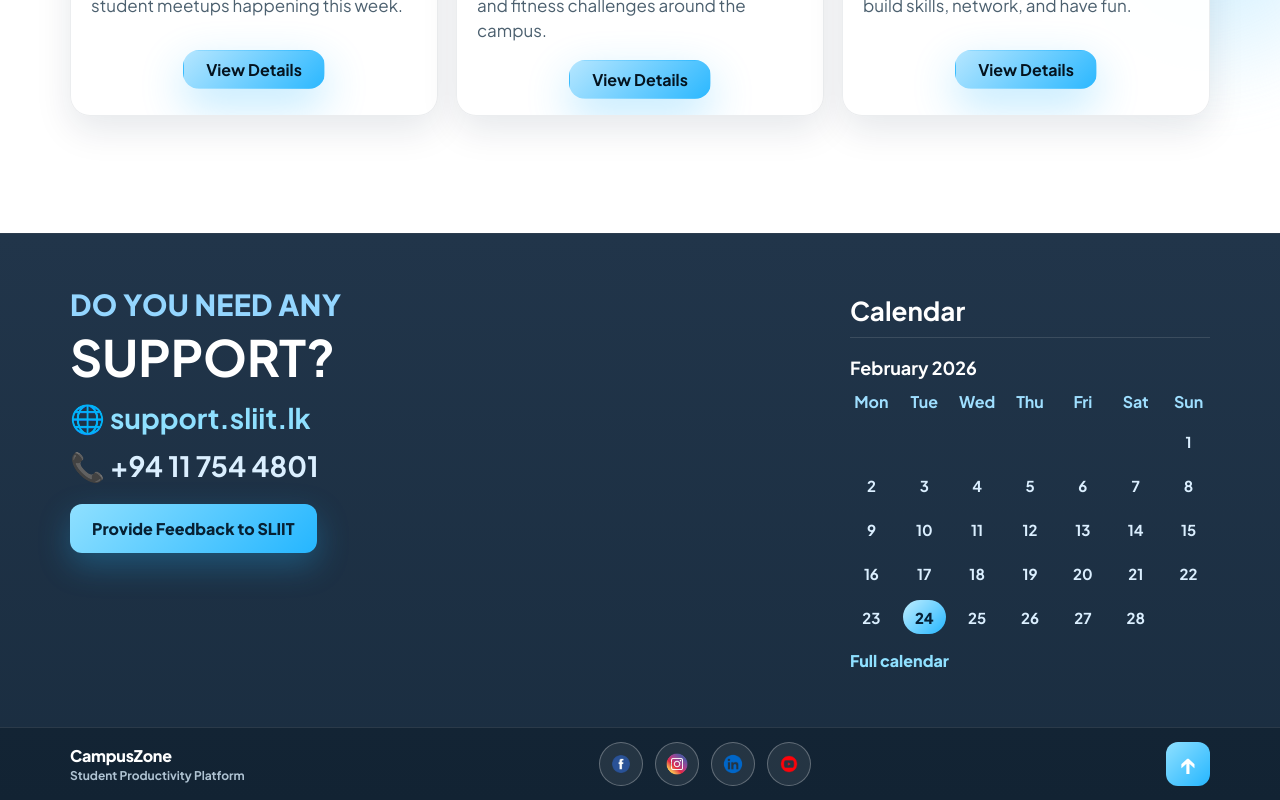
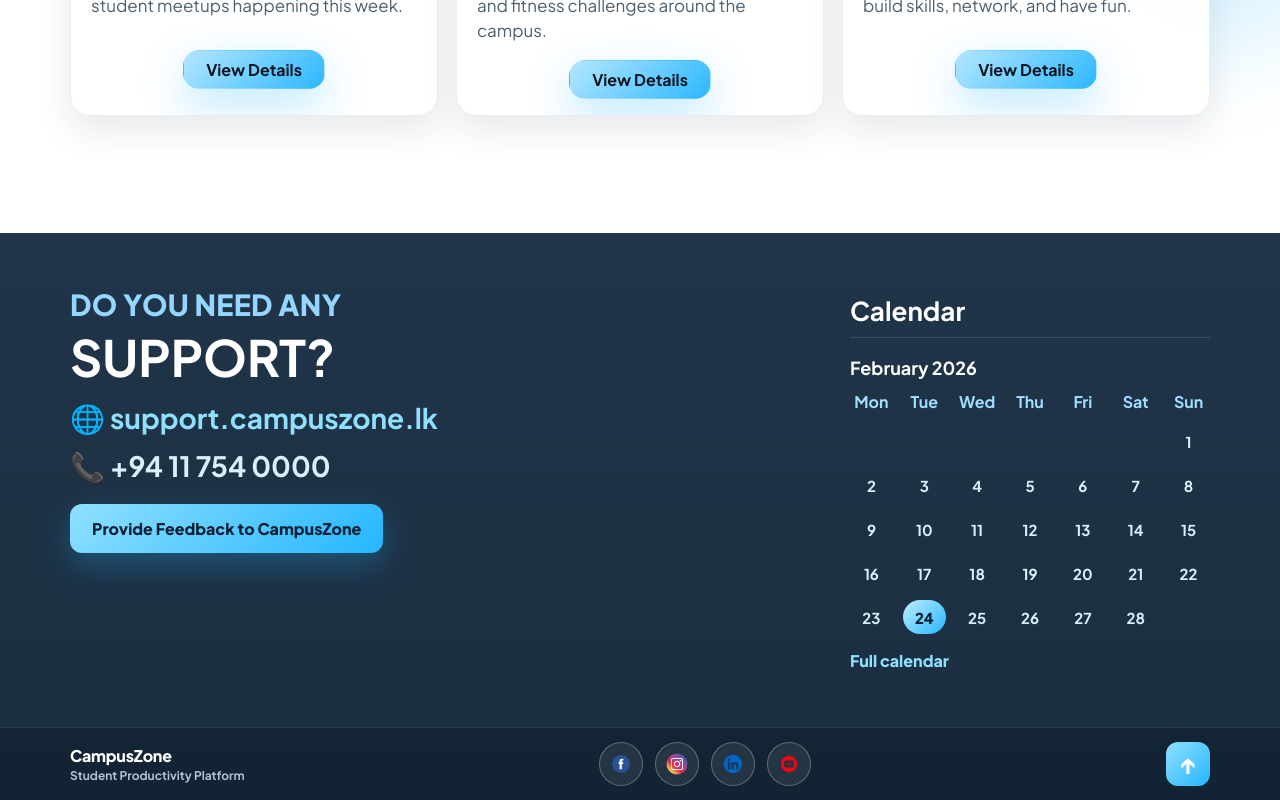
Before and after one commit to keshiniPaul/CampusZen-Student_productivityApp, a React (Create React App) app in the folder frontend/: page /events in a window 1280 px wide. Shown: the part 638-1438 px from the top of the page. Built offline with nearby package versions, Linux system fonts and the light colour scheme.

Commit message:
footer update

```diff
--- a/frontend/src/pages/EventDashboard.js
+++ b/frontend/src/pages/EventDashboard.js
@@ -209,13 +209,13 @@ function EventDashboard() {
             <p className="footer__kicker">Do you need any</p>
             <h3 className="footer__heading">Support?</h3>
             <a className="footer__contact footer__contact--accent" href="https://support.sliit.lk">
-              🌐 support.sliit.lk
+              🌐 support.campuszone.lk
             </a>
             <a className="footer__contact" href="tel:+94117544801">
-              📞 +94 11 754 4801
+              📞 +94 11 754 0000
             </a>
             <a className="footer__feedback" href="https://support.sliit.lk">
-              Provide Feedback to SLIIT
+              Provide Feedback to CampusZone
             </a>
           </div>
 
```
